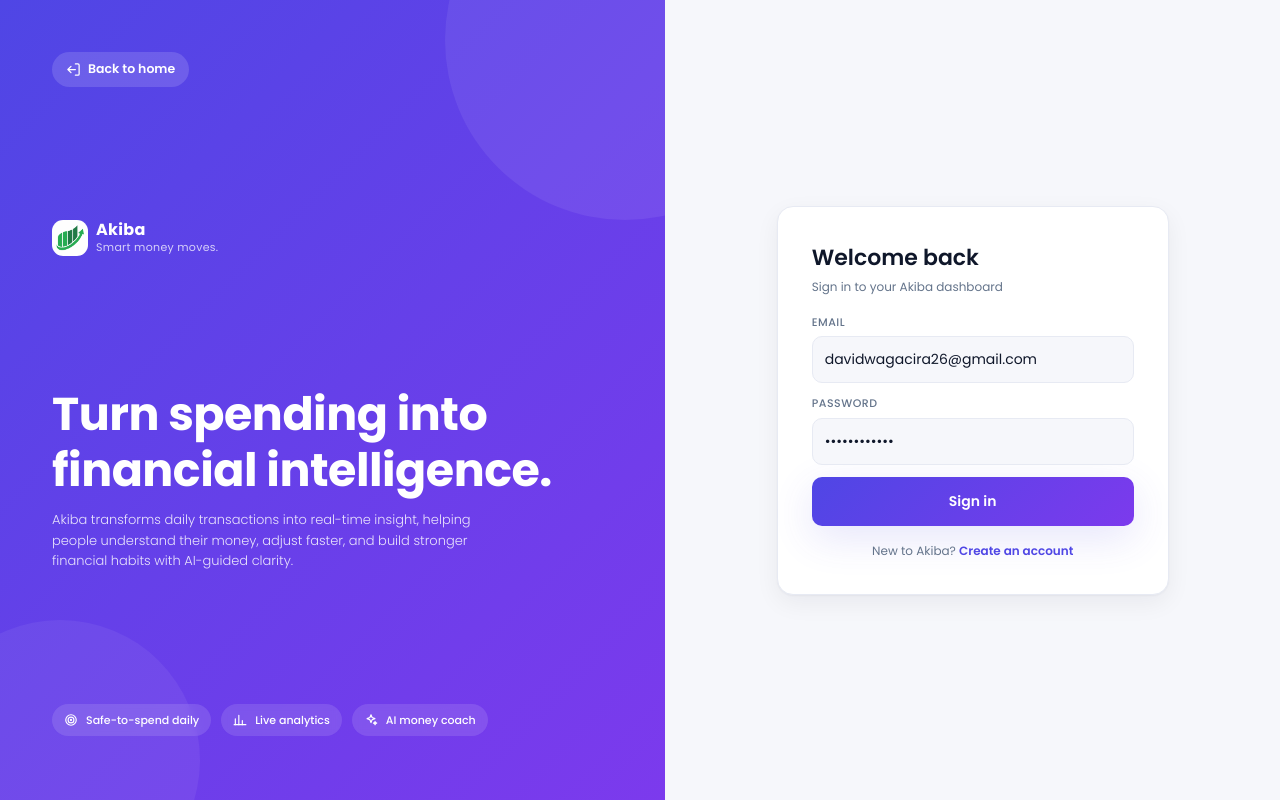
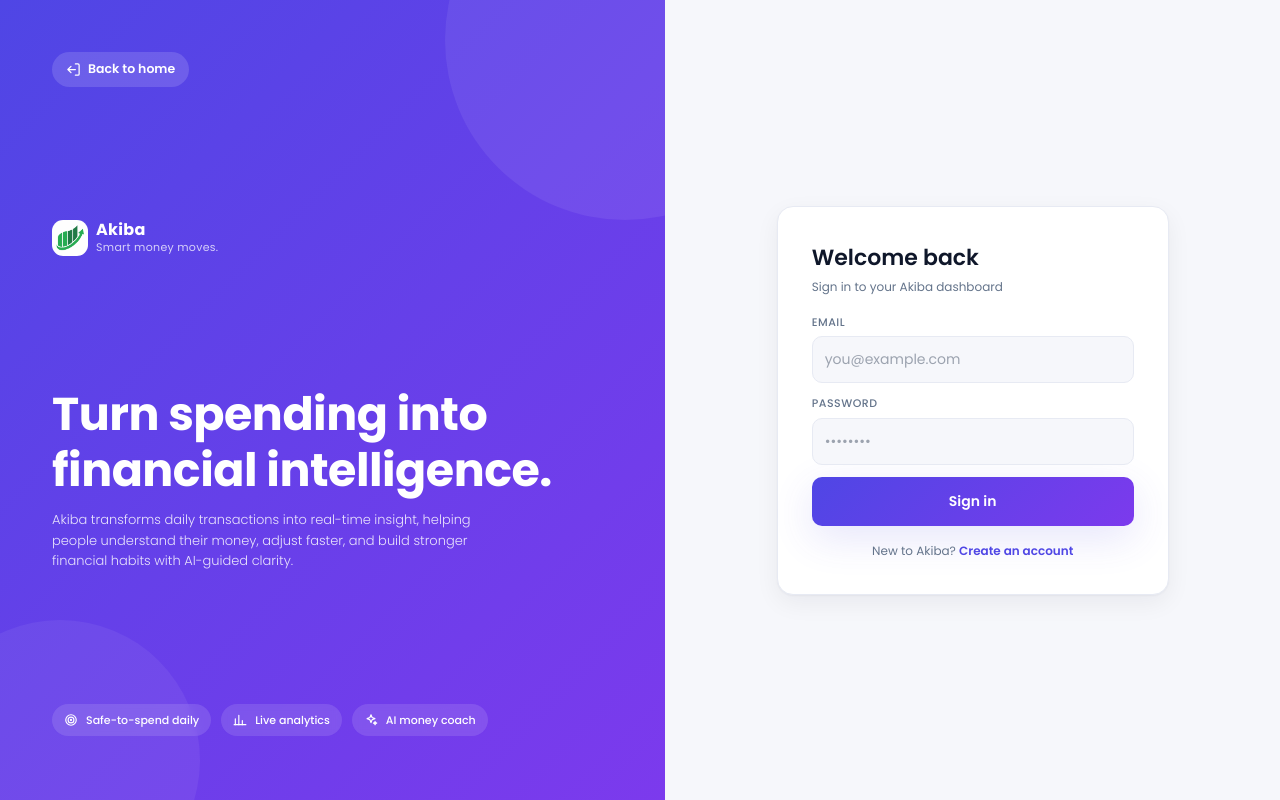
Before and after one commit to davewagacira/PesaMali, a Next.js app: page /auth in a window 1280 px wide. Built offline with nearby package versions, Linux system fonts and the light colour scheme.

Commit message:
security: remove hardcoded credentials from auth form
Replaced defaultValue email/password with placeholders and proper
autoComplete hints. No real credentials in source anymore.

https://claude.ai/code/session_011y5kfGJaNU3GLDEY7G68jv

Co-authored-by: Claude <noreply@anthropic.com>

```diff
--- a/app/auth/page.tsx
+++ b/app/auth/page.tsx
@@ -119,14 +119,15 @@ export default function AuthPage() {
           )}
           <div className="field">
             <label>Email</label>
-            <input ref={emailRef} type="email" defaultValue="davidwagacira26@gmail.com" />
+            <input ref={emailRef} type="email" placeholder="you@example.com" autoComplete="email" />
           </div>
           <div className="field">
             <label>Password</label>
             <input
               ref={passwordRef}
               type="password"
-              defaultValue="Pdreams@4675"
+              placeholder="••••••••"
+              autoComplete={signup ? 'new-password' : 'current-password'}
               onKeyDown={(e) => e.key === 'Enter' && !loading && enter()}
             />
           </div>
```
